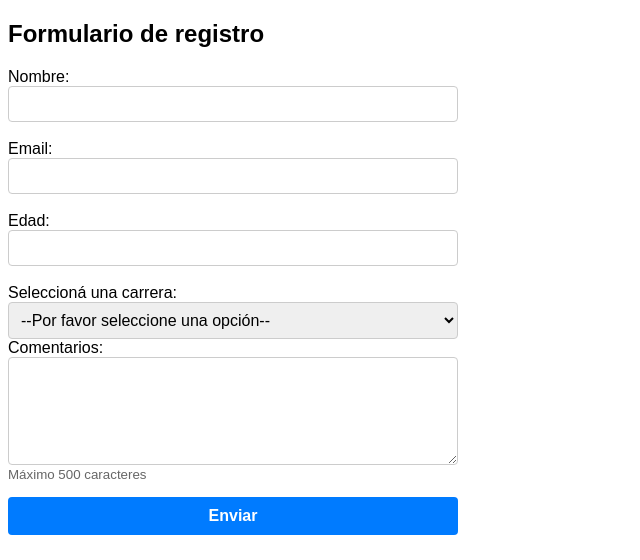
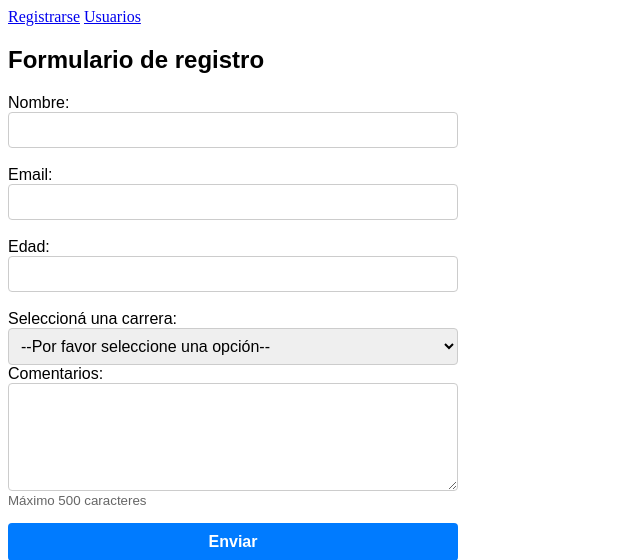
Before and after one commit to matias-ac/tp-desarrollo-nube-flask-jinja2, a Flask app: page / in a window 1280 px wide. Shown: the top 560 px of the page, without its empty margins (0-640 px from the left). Run offline with Flask 3, Linux system fonts and the light colour scheme.

Commit message:
agrega menú de navegación

```diff
--- a/templates/base.html
+++ b/templates/base.html
@@ -5,6 +5,10 @@
     <link rel="stylesheet" href="{{ url_for('static', filename='css/styles.css') }}">
   </head>
   <body>
+    <nav>
+      <a href="{{ url_for('formulario') }}">Registrarse</a>
+      <a href="{{ url_for('listado') }}">Usuarios</a>
+    </nav>
     {% block content %}{% endblock %}
   </body>
 </html>
```
